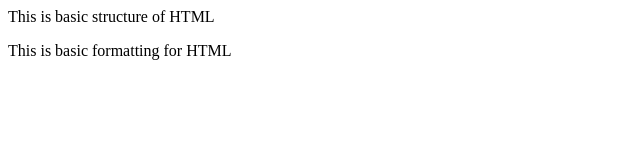
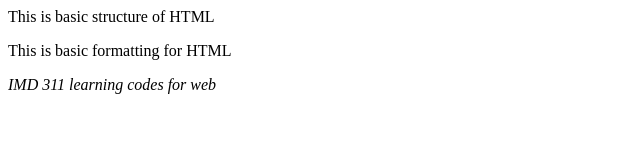
Before and after one commit to seriintan/IMD311, a plain HTML site: page index.html in a window 1280 px wide. Shown: the whole page, without its empty margins (0-640 px from the left). Drawn offline with Linux system fonts and the light colour scheme.

Commit message:
Update index.html

```diff
--- a/index.html
+++ b/index.html
@@ -4,5 +4,6 @@
 <body>
  This is basic structure of HTML
  <p>This is basic formatting for HTML</p>
+ <i> IMD 311 learning codes for web </i>
 </body>
 </html>
```
